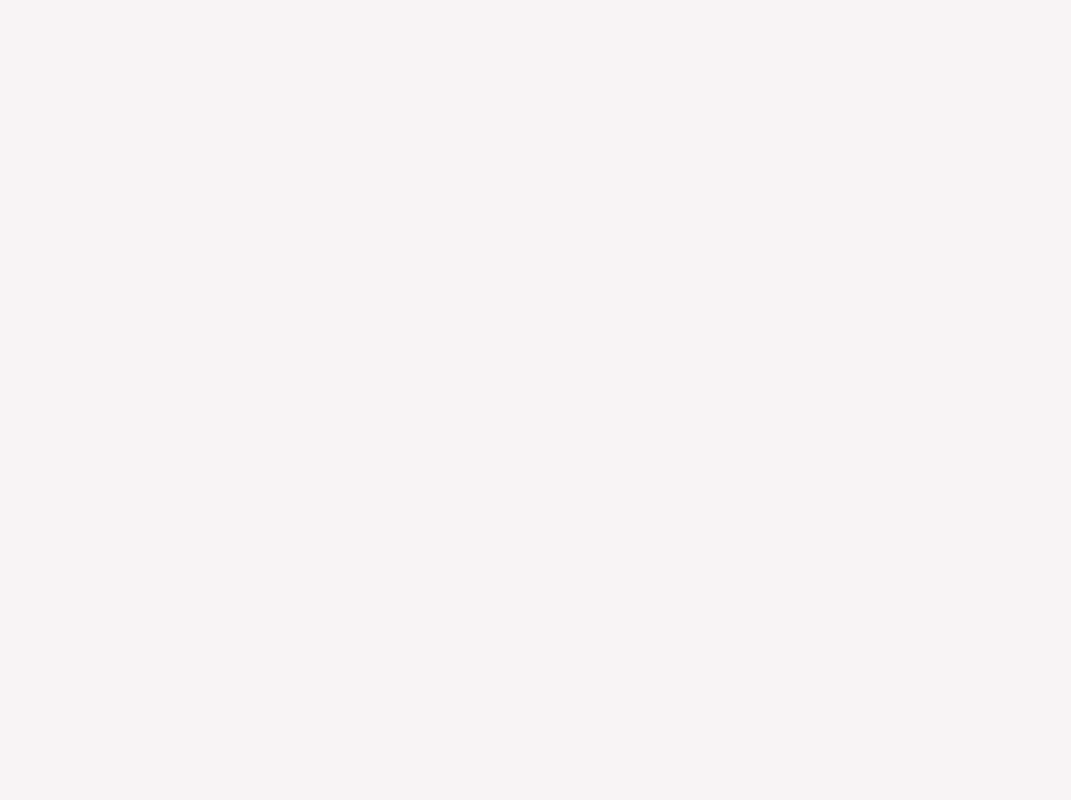
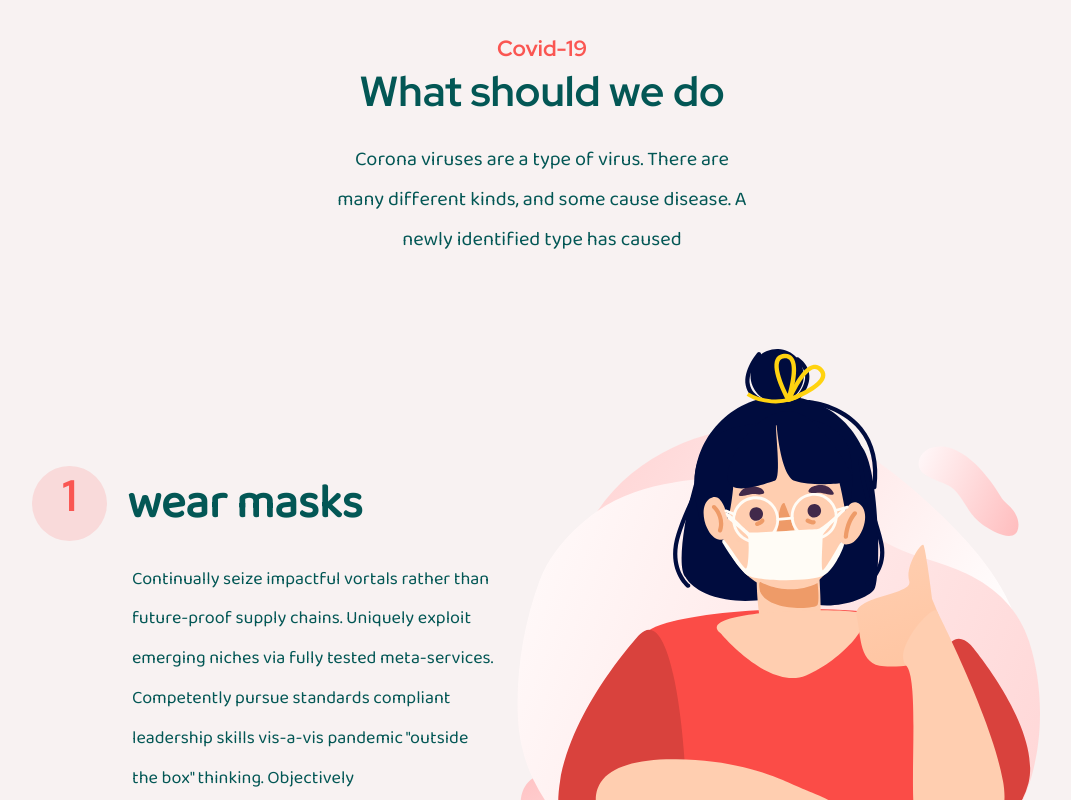
Before and after one commit to yevheniimoskalenko/layout-covid-19, a Nuxt app: page / in a window 1280 px wide. Shown: the part 3860-4660 px from the top of the page, without its empty margins (98-1169 px from the left). Before the commit the page ends 3822 px from the top, so only its background shows below. Built offline with nearby package versions, Linux system fonts and the light colour scheme.

Commit message:
wear mask

```diff
--- /dev/null
+++ b/components/shouldWeDo.vue
@@ -0,0 +1,65 @@
+<template>
+  <div class="shouldWeDo">
+    <div class="covid">
+      <h3>Covid-19</h3>
+      <h2>What should we do</h2>
+      <p>
+        Corona viruses are a type of virus. There are many different kinds, and
+        some cause disease. A newly identified type has caused
+      </p>
+    </div>
+    <div class="do">
+      <el-row type="flex" justify="center">
+        <el-col
+          ><div class="do_content">
+            <div class="number">
+              <span>1</span>
+              <h5>wear masks</h5>
+            </div>
+            <p>
+              Continually seize impactful vortals rather than future-proof
+              supply chains. Uniquely exploit emerging niches via fully tested
+              meta-services. Competently pursue standards compliant leadership
+              skills vis-a-vis pandemic "outside the box" thinking. Objectively
+            </p>
+          </div></el-col
+        >
+        <el-col><img src="@/static/Masklike.svg" alt="mask"/></el-col>
+      </el-row>
+    </div></div
+></template>
+<style lang="scss" scoped>
+.shouldWeDo {
+  margin-top: 160px;
+}
+.do_content {
+  display: flex;
+  flex-direction: column;
+  justify-content: center;
+  height: 100%;
+  p {
+    margin-left: 100px;
+    font-size: 18px;
+    line-height: 221%;
+  }
+}
+.do {
+  margin-top: 70px;
+}
+.number {
+  display: flex;
+  flex-direction: row;
+  justify-content: flex-start;
+  text-align: center;
+  span {
+    background: rgba(250, 85, 82, 0.15);
+    width: 75px;
+    height: 75px;
+    border-radius: 50%;
+    font-size: 44px;
+    color: #fa5652;
+    margin-right: 20px;
+    font-family: "Red Hat Display", sans-serif;
+  }
+}
+</style>
--- a/pages/index.vue
+++ b/pages/index.vue
@@ -4,6 +4,7 @@
     <app-coronovirus />
     <app-contagion />
     <app-symptoms />
+    <app-should />
   </div>
 </template>
 <script>
@@ -11,8 +12,16 @@ import appHeader from "@/components/header";
 import appContagion from "@/components/contagion";
 import appCoronovirus from "@/components/coronavirus";
 import appSymptoms from "@/components/symptomps";
+import appShould from "@/components/shouldWeDo";
+
 export default {
-  components: { appCoronovirus, appHeader, appContagion, appSymptoms },
+  components: {
+    appCoronovirus,
+    appHeader,
+    appContagion,
+    appSymptoms,
+    appShould
+  },
   head() {
     return {
       title: "Covid 19"
--- a/theme/style.scss
+++ b/theme/style.scss
@@ -17,6 +17,12 @@ h2,
 h3,
 .logo span {
   font-family: "Red Hat Display", sans-serif;
+}
+h5 {
+  font-family: "Baloo 2", cursive;
+  font-size: 47px;
+  margin-block-start: 0em;
+  margin-block-end: 0em;
 }
 
 h1 {
```
